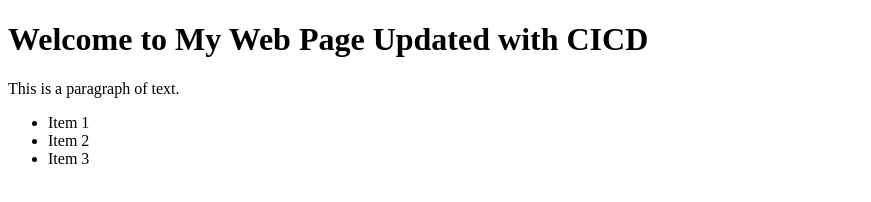
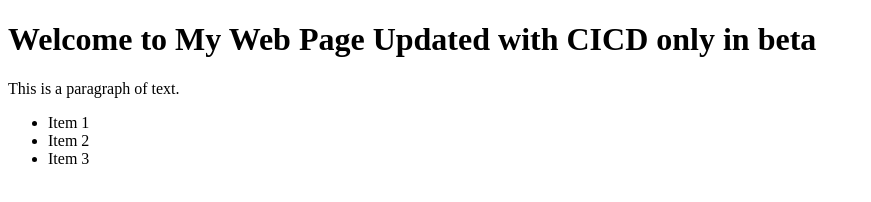
Before and after one commit to jerrykarran/red-july-cicd, a plain HTML site: page index.html in a window 1280 px wide. Shown: the whole page, without its empty margins (0-871 px from the left). Drawn offline with Linux system fonts and the light colour scheme.

Commit message:
Update index.html

```diff
--- a/index.html
+++ b/index.html
@@ -4,7 +4,7 @@
     <title>Jerry's Web Page updated with cicd</title>
 </head>
 <body>
-    <h1>Welcome to My Web Page Updated with CICD</h1>
+    <h1>Welcome to My Web Page Updated with CICD only in beta</h1>
     <p>This is a paragraph of text.</p>
     <ul>
         <li>Item 1</li>
```
